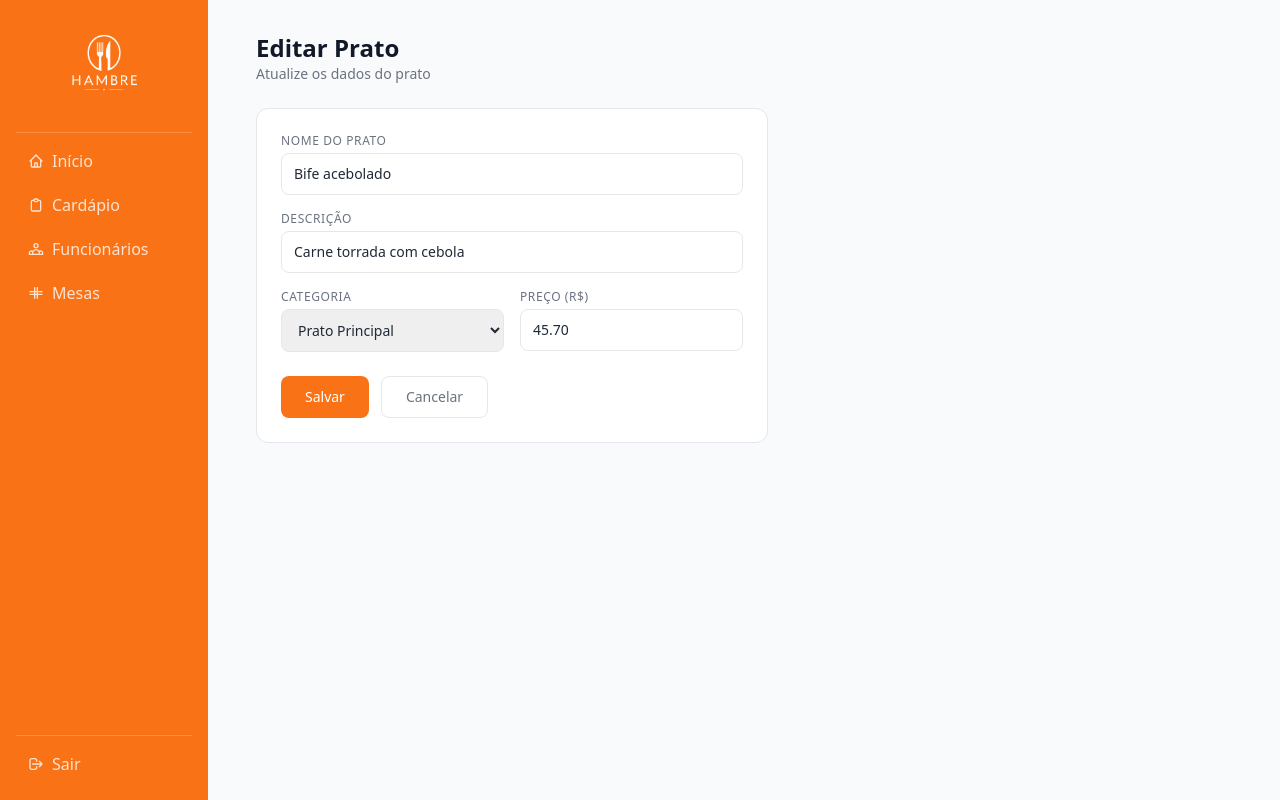
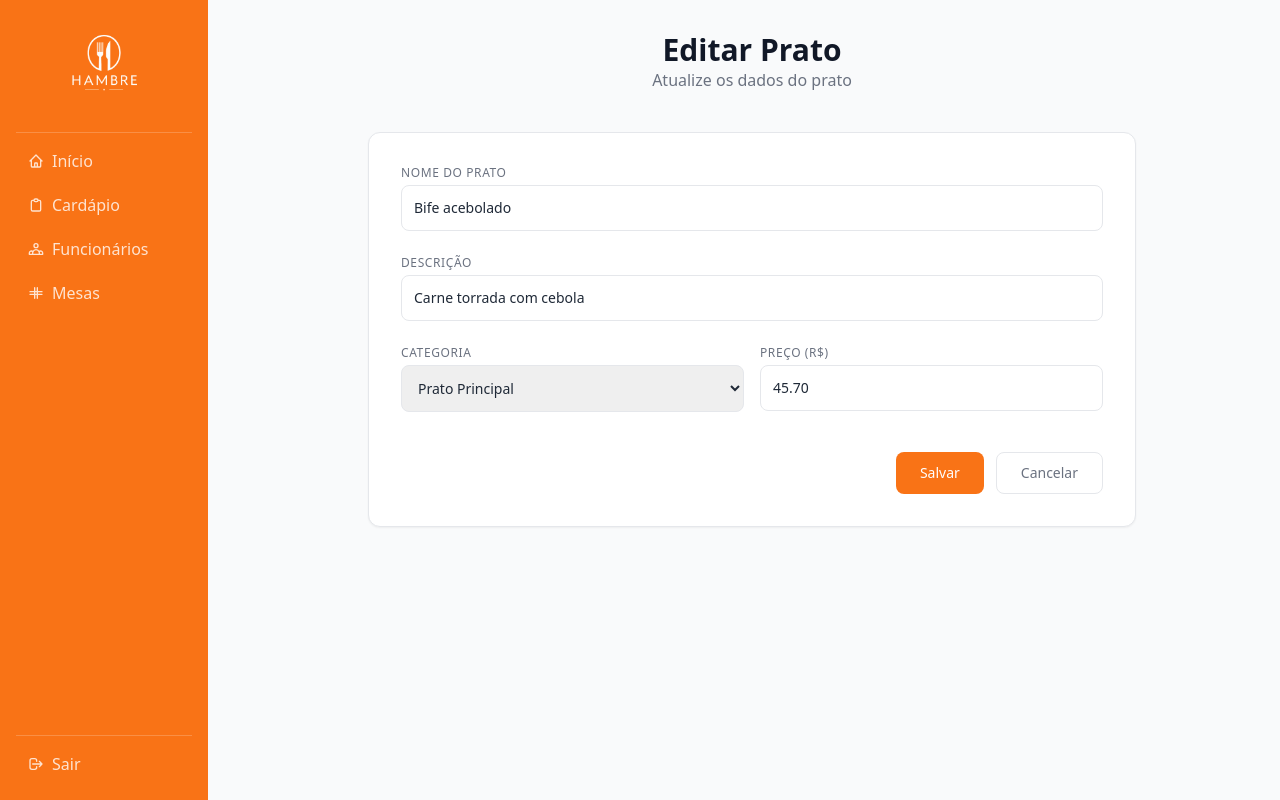
Before and after one commit to vinicius-araujo777/Sistema-Restaurante, a PHP site: page /cardapio/editar.php?id=2 in a window 1280 px wide. Run offline with PHP 8.4, Linux system fonts and the light colour scheme; the visitor is signed in with stand-in values (Sample User, id 1); data comes from the database, SQL or seed files in the repository; some libraries are stand-ins or nearby versions.

Commit message:
centralizando menus de edição dos cruds

```diff
--- a/cardapio/editar.php
+++ b/cardapio/editar.php
@@ -14,7 +14,7 @@ if (isset($_GET['id'])) {
     exit;
 }
 
-if ($_SERVER['REQUEST_METHOD'] == 'POST') {
+if ($_SERVER['REQUEST_METHOD'] === 'POST') {
     $nome = $_POST['nome'];
     $descricao = $_POST['descricao'];
     $categoria = $_POST['categoria'];
@@ -31,35 +31,31 @@ if ($_SERVER['REQUEST_METHOD'] == 'POST') {
 <?php $title = "Editar Prato" ?>
 <?php include '../sidebar.php'; ?>
 
-<div class="mb-6">
-    <h1 class="text-2xl font-bold text-gray-900">Editar Prato</h1>
-    <p class="text-sm text-gray-500">Atualize os dados do prato</p>
+<div class="mb-10 text-center">
+    <h1 class="text-3xl font-bold text-gray-900">Editar Prato</h1>
+    <p class="text-base text-gray-500">Atualize os dados do prato</p>
 </div>
 
-<?php if (!empty($erro)): ?>
-    <div class="bg-red-50 border border-red-200 text-red-500 text-sm px-4 py-3 rounded-lg mb-5"><?= $erro ?></div>
-<?php endif; ?>
-
-<div class="bg-white rounded-xl border border-gray-200 p-6 max-w-lg">
-    <form action="" method="post" class="space-y-4">
-
+<div class="flex justify-center">
+    <div class="bg-white rounded-xl border border-gray-200 p-8 max-w-3xl w-full shadow-sm">
+        <form action="" method="post" class="space-y-6">
             <div>
                 <label class="block text-xs font-medium text-gray-500 uppercase tracking-wider mb-1">Nome do Prato</label>
                 <input type="text" name="nome" value="<?= htmlspecialchars($prato->nome) ?>" required
-            class="w-full border border-gray-200 rounded-lg px-3 py-2.5 text-sm text-gray-800 outline-none focus:border-orange-400 focus:ring-2 focus:ring-orange-100 transition">
+                class="w-full border border-gray-200 rounded-lg px-3 py-3 text-sm text-gray-800 outline-none focus:border-orange-400 focus:ring-2 focus:ring-orange-100 transition">
             </div>
 
             <div>
                 <label class="block text-xs font-medium text-gray-500 uppercase tracking-wider mb-1">Descrição</label>
                 <input type="text" name="descricao" value="<?= htmlspecialchars($prato->descricao) ?>" required
-            class="w-full border border-gray-200 rounded-lg px-3 py-2.5 text-sm text-gray-800 outline-none focus:border-orange-400 focus:ring-2 focus:ring-orange-100 transition">
+                class="w-full border border-gray-200 rounded-lg px-3 py-3 text-sm text-gray-800 outline-none focus:border-orange-400 focus:ring-2 focus:ring-orange-100 transition">
             </div>
 
             <div class="grid grid-cols-2 gap-4">
                 <div>
                     <label class="block text-xs font-medium text-gray-500 uppercase tracking-wider mb-1">Categoria</label>
                     <select name="categoria" required
-                    class="w-full border border-gray-200 rounded-lg px-3 py-2.5 text-sm text-gray-800 outline-none focus:border-orange-400 focus:ring-2 focus:ring-orange-100 transition">
+                        class="w-full border border-gray-200 rounded-lg px-3 py-3 text-sm text-gray-800 outline-none focus:border-orange-400 focus:ring-2 focus:ring-orange-100 transition">
                         <option value="">Selecione uma categoria</option>
                         <option value="Prato Principal" <?= $prato->categoria == 'Prato Principal' ? 'selected' : '' ?>>Prato Principal</option>
                         <option value="Acompanhamento" <?= $prato->categoria == 'Acompanhamento' ? 'selected' : '' ?>>Acompanhamento</option>
@@ -70,12 +66,12 @@ if ($_SERVER['REQUEST_METHOD'] == 'POST') {
                 </div>
                 <div>
                     <label class="block text-xs font-medium text-gray-500 uppercase tracking-wider mb-1">Preço (R$)</label>
-                <input type="number" step="0.01" name="preco" value="<?= $prato->preco ?>" required
-                class="w-full border border-gray-200 rounded-lg px-3 py-2.5 text-sm text-gray-800 outline-none focus:border-orange-400 focus:ring-2 focus:ring-orange-100 transition">
+                    <input type="number" step="0.01" name="preco" min="0" value="<?= $prato->preco ?>" required
+                    class="w-full border border-gray-200 rounded-lg px-3 py-3 text-sm text-gray-800 outline-none focus:border-orange-400 focus:ring-2 focus:ring-orange-100 transition">
                 </div>
             </div>
 
-        <div class="flex gap-3 pt-2">
+            <div class="flex justify-end gap-3 pt-4">
                 <button type="submit"
                     class="bg-orange-500 hover:bg-orange-600 text-white font-medium text-sm px-6 py-2.5 rounded-lg transition">
                     Salvar
@@ -88,6 +84,7 @@ if ($_SERVER['REQUEST_METHOD'] == 'POST') {
 
         </form>
     </div>
+</div>
 
 </main>
 </body>
```
Also changed, not shown: funcionarios/editar.php (+15 -14 lines), mesas/editar.php (+12 -11 lines), mesas/index.php (+8 -8 lines). Lines whose indentation alone changed are shown as unchanged.
